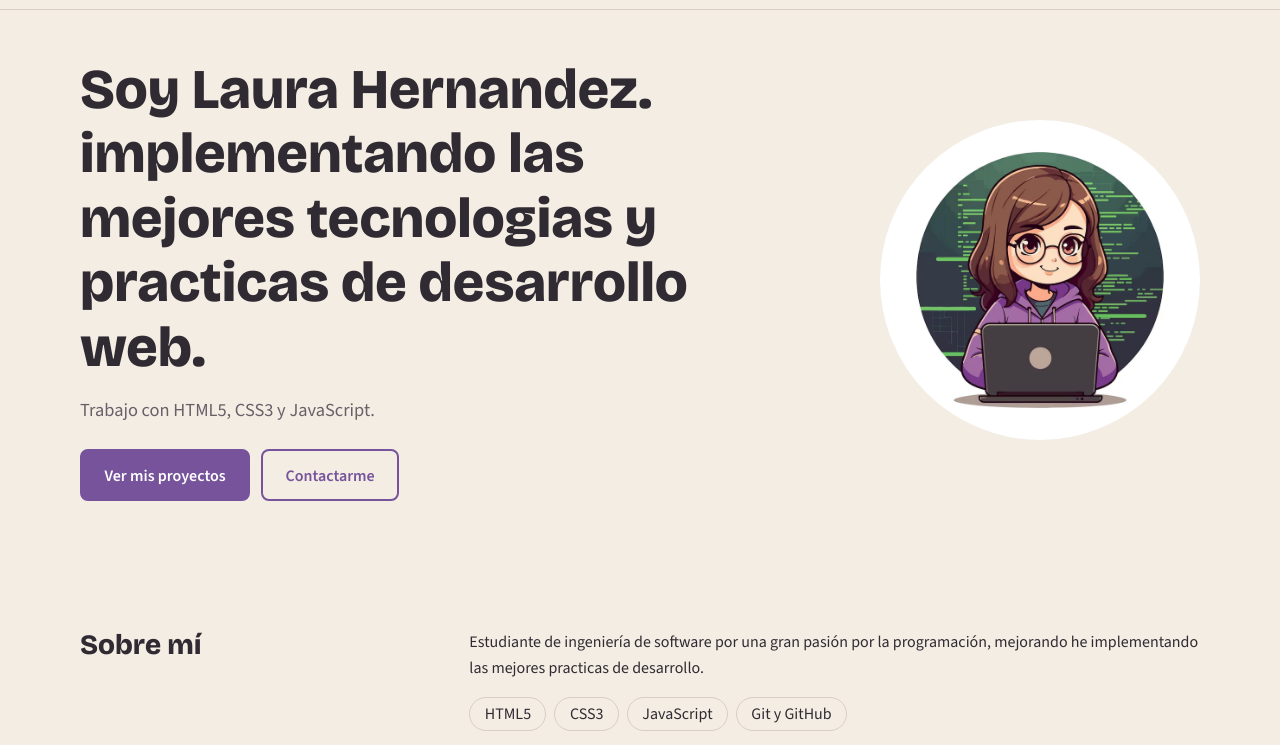
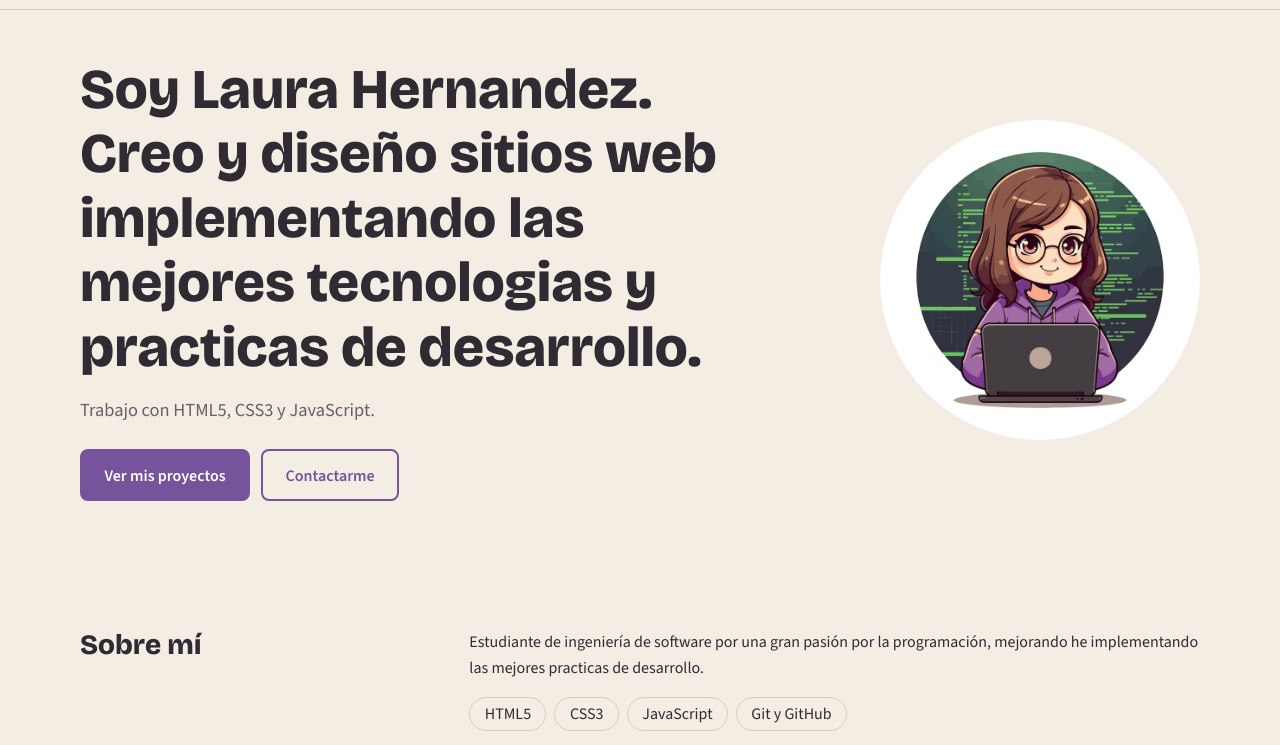
Before and after one commit to lvhernandezo99/portafolioLVH, a plain HTML site: page index.html in a window 1280 px wide. Shown: the part 55-800 px from the top of the page. Drawn offline with nearby package versions, Linux system fonts and the light colour scheme.

Commit message:
actualizar texto

```diff
--- a/index.html
+++ b/index.html
@@ -39,7 +39,7 @@
     <section class="hero" id="inicio" aria-labelledby="hero-title">
       <div class="container hero-grid">
         <div>
-          <h1 id="hero-title">Soy Laura Hernandez. implementando las mejores tecnologias y practicas de desarrollo web.</h1>
+          <h1 id="hero-title">Soy Laura Hernandez. Creo y diseño sitios web implementando las mejores tecnologias y practicas de desarrollo.</h1>
           <p class="lead">Trabajo con HTML5, CSS3 y JavaScript.</p>
           <a class="btn" href="#proyectos">Ver mis proyectos</a>
           <a class="btn btn-outline" href="#contacto">Contactarme</a>
```
